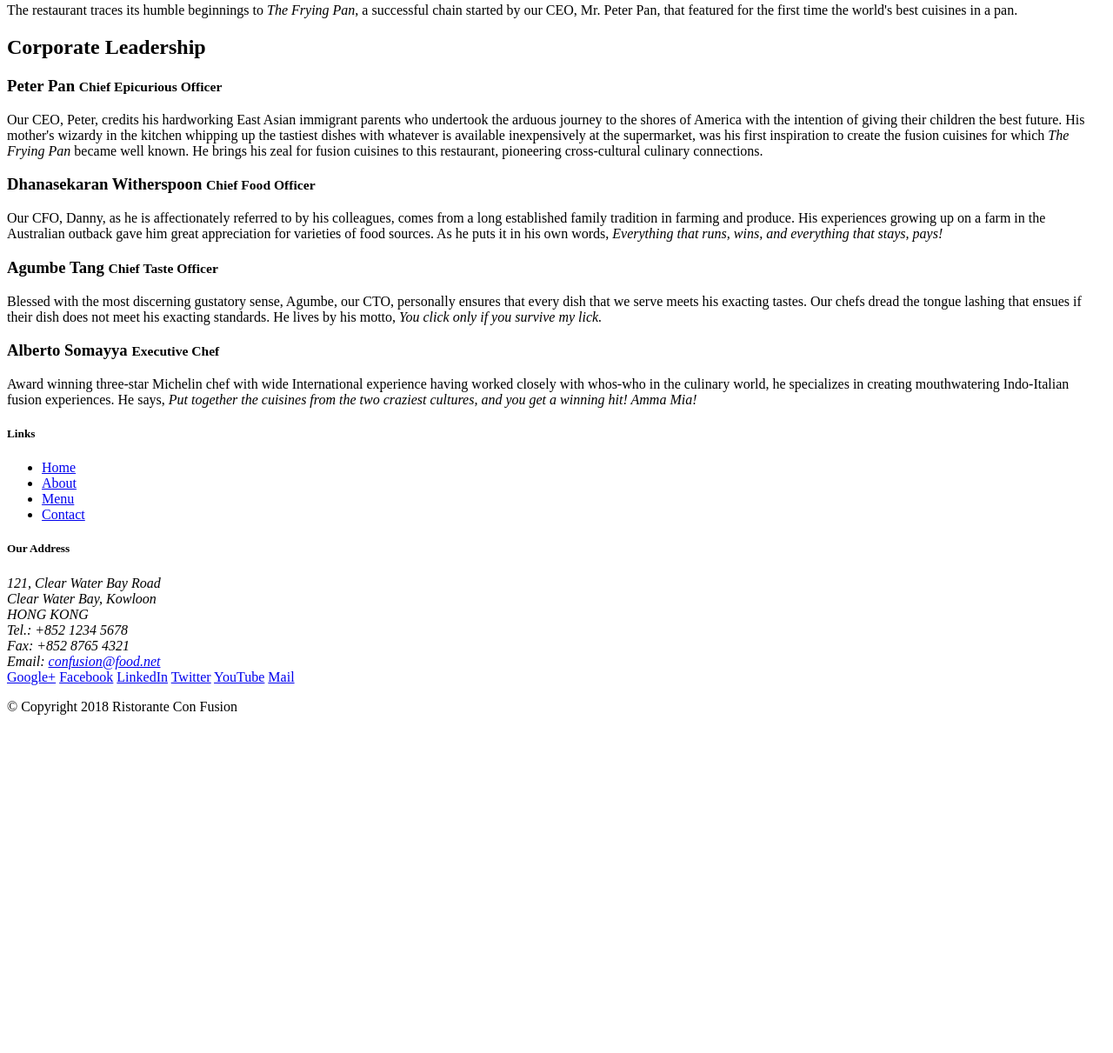
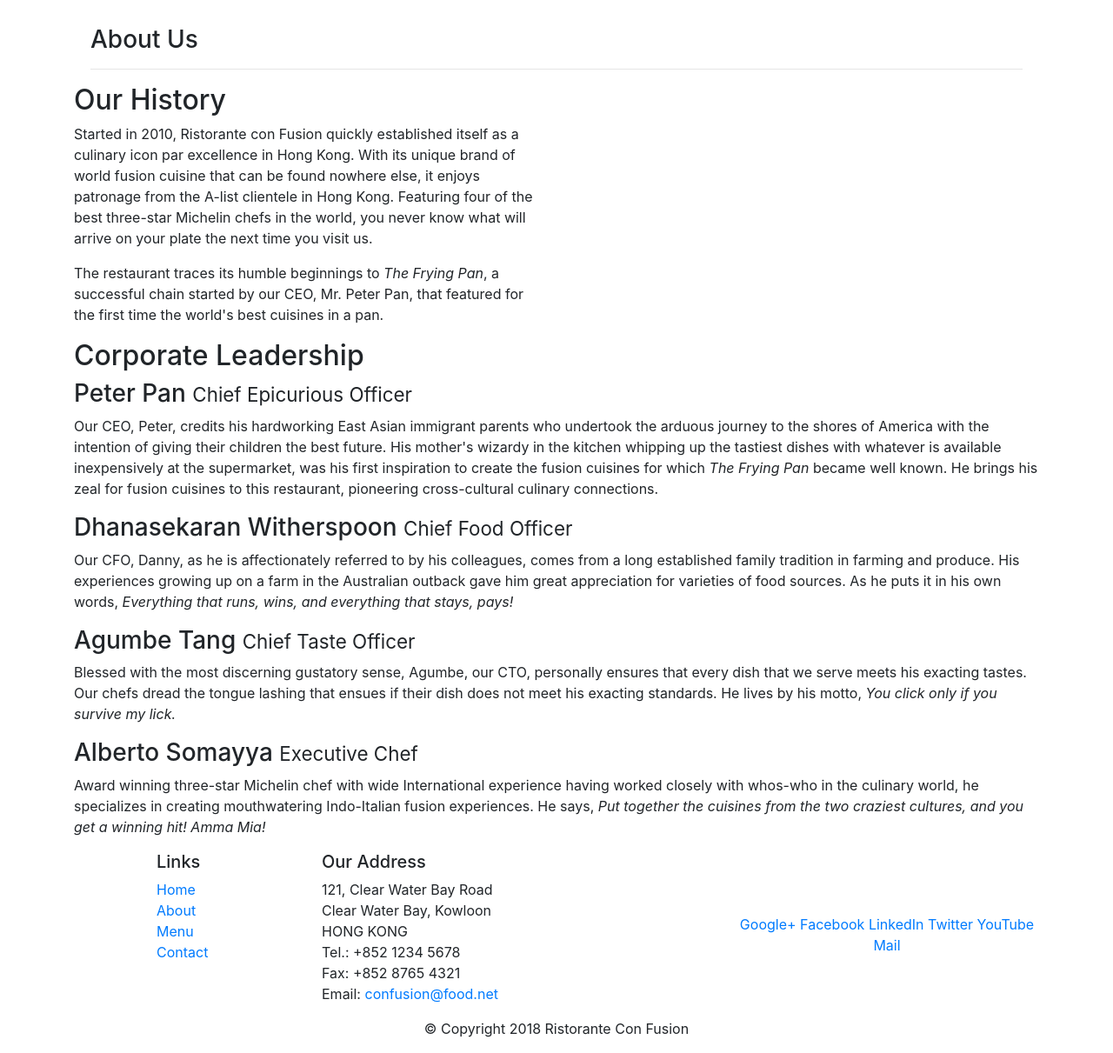
Before and after one commit to khoaakt/fer201m-fptu-exercise, a website: page conFusion/aboutus.html in a window 1280 px wide. Shown: the part 275-1486 px from the top of the page at 87% size. Before the commit the page ends 1113 px from the top, so only its background shows below. Drawn offline with nearby package versions, Linux system fonts and the light colour scheme.

Commit message:
Assignment 1

```diff
--- a/conFusion/aboutus.html
+++ b/conFusion/aboutus.html
@@ -1,60 +1,116 @@
 <!DOCTYPE html>
 <html lang="en">
+  <head>
+    <!-- Required meta tags always come first -->
+    <meta charset="utf-8" />
+    <meta
+      name="viewport"
+      content="width=device-width, initial-scale=1, shrink-to-fit=no"
+    />
+    <meta http-equiv="x-ua-compatible" content="ie=edge" />
 
-<head>
-
+    <!-- Bootstrap CSS -->
+    <link
+      rel="stylesheet"
+      href="node_modules/bootstrap/dist/css/bootstrap.min.css"
+    />
+    <link rel="stylesheet" href="css/styles.css" />
     <title>Ristorante Con Fusion: About Us</title>
-
   </head>
 
   <body>
-
     <header class="jumbotron">
       <div class="container">
         <div class="row row-header">
           <div class="col-12 col-sm-6">
             <h1>Ristorante con Fusion</h1>
-                    <p>We take inspiration from the World's best cuisines, and create a unique fusion experience. Our lipsmacking creations will tickle your culinary senses!</p>
+            <p>
+              We take inspiration from the World's best cuisines, and create a
+              unique fusion experience. Our lipsmacking creations will tickle
+              your culinary senses!
+            </p>
           </div>
-                <div class="col-12 col-sm">
-                </div>
+          <div class="col-12 col-sm"></div>
         </div>
       </div>
     </header>
 
-    <div>
-        <div>
-            <div>
+    <div class="container mt-3">
+        <div class="row align-items-center ml-1 mr-1">
+            <div class="col">
                <h3>About Us</h3>
                <hr>
             </div>
         </div>
 
-        <div>
-            <div>
+      <div class="row row-content align-items-center">
+        <div class="col-12 col-sm-6">
           <h2>Our History</h2>
-                <p>Started in 2010, Ristorante con Fusion quickly established itself as a culinary icon par excellence in Hong Kong. With its unique brand of world fusion cuisine that can be found nowhere else, it enjoys patronage from the A-list clientele in Hong Kong.  Featuring four of the best three-star Michelin chefs in the world, you never know what will arrive on your plate the next time you visit us.</p>
-                <p>The restaurant traces its humble beginnings to <em>The Frying Pan</em>, a successful chain started by our CEO, Mr. Peter Pan, that featured for the first time the world's best cuisines in a pan.</p>
+          <p>
+            Started in 2010, Ristorante con Fusion quickly established itself as
+            a culinary icon par excellence in Hong Kong. With its unique brand
+            of world fusion cuisine that can be found nowhere else, it enjoys
+            patronage from the A-list clientele in Hong Kong. Featuring four of
+            the best three-star Michelin chefs in the world, you never know what
+            will arrive on your plate the next time you visit us.
+          </p>
+          <p>
+            The restaurant traces its humble beginnings to
+            <em>The Frying Pan</em>, a successful chain started by our CEO, Mr.
+            Peter Pan, that featured for the first time the world's best
+            cuisines in a pan.
+          </p>
         </div>
-            <div>
+        <div></div>
+      </div>
+
+      <div class="row row-content">
+        <div class="col-12">
+          <h2>Corporate Leadership</h2>
+          <h3>Peter Pan <small>Chief Epicurious Officer</small></h3>
+          <p class="d-none d-sm-block">
+            Our CEO, Peter, credits his hardworking East Asian immigrant parents
+            who undertook the arduous journey to the shores of America with the
+            intention of giving their children the best future. His mother's
+            wizardy in the kitchen whipping up the tastiest dishes with whatever
+            is available inexpensively at the supermarket, was his first
+            inspiration to create the fusion cuisines for which
+            <em>The Frying Pan</em> became well known. He brings his zeal for
+            fusion cuisines to this restaurant, pioneering cross-cultural
+            culinary connections.
+          </p>
+          <h3>Dhanasekaran Witherspoon <small>Chief Food Officer</small></h3>
+          <p class="d-none d-sm-block">
+            Our CFO, Danny, as he is affectionately referred to by his
+            colleagues, comes from a long established family tradition in
+            farming and produce. His experiences growing up on a farm in the
+            Australian outback gave him great appreciation for varieties of food
+            sources. As he puts it in his own words,
+            <em
+              >Everything that runs, wins, and everything that stays, pays!</em
+            >
+          </p>
+          <h3>Agumbe Tang <small>Chief Taste Officer</small></h3>
+          <p class="d-none d-sm-block">
+            Blessed with the most discerning gustatory sense, Agumbe, our CTO,
+            personally ensures that every dish that we serve meets his exacting
+            tastes. Our chefs dread the tongue lashing that ensues if their dish
+            does not meet his exacting standards. He lives by his motto,
+            <em>You click only if you survive my lick.</em>
+          </p>
+          <h3>Alberto Somayya <small>Executive Chef</small></h3>
+          <p class="d-none d-sm-block">
+            Award winning three-star Michelin chef with wide International
+            experience having worked closely with whos-who in the culinary
+            world, he specializes in creating mouthwatering Indo-Italian fusion
+            experiences. He says,
+            <em
+              >Put together the cuisines from the two craziest cultures, and you
+              get a winning hit! Amma Mia!</em
+            >
+          </p>
         </div>
       </div>
-
-
-        <div>
-            <div>
-                <h2>Corporate Leadership</h2>
-                <h3>Peter Pan <small>Chief Epicurious Officer</small></h3>
-                <p>Our CEO, Peter, credits his hardworking East Asian immigrant parents who undertook the arduous journey to the shores of America with the intention of giving their children the best future. His mother's wizardy in the kitchen whipping up the tastiest dishes with whatever is available inexpensively at the supermarket, was his first inspiration to create the fusion cuisines for which <em>The Frying Pan</em> became well known. He brings his zeal for fusion cuisines to this restaurant, pioneering cross-cultural culinary connections.</p>
-                <h3>Dhanasekaran Witherspoon <small>Chief Food Officer</small></h3>
-                <p>Our CFO, Danny, as he is affectionately referred to by his colleagues, comes from a long established family tradition in farming and produce. His experiences growing up on a farm in the Australian outback gave him great appreciation for varieties of food sources. As he puts it in his own words, <em>Everything that runs, wins, and everything that stays, pays!</em></p>
-                <h3>Agumbe Tang <small>Chief Taste Officer</small></h3>
-                <p>Blessed with the most discerning gustatory sense, Agumbe, our CTO, personally ensures that every dish that we serve meets his exacting tastes. Our chefs dread the tongue lashing that ensues if their dish does not meet his exacting standards. He lives by his motto, <em>You click only if you survive my lick.</em></p>
-                <h3>Alberto Somayya <small>Executive Chef</small></h3>
-                <p>Award winning three-star Michelin chef with wide International experience having worked closely with whos-who in the culinary world, he specializes in creating mouthwatering Indo-Italian fusion experiences. He says, <em>Put together the cuisines from the two craziest cultures, and you get a winning hit! Amma Mia!</em></p>
-            </div>
-       </div>
-
     </div>
 
     <footer class="footer">
@@ -63,7 +119,7 @@
           <div class="col-4 offset-1 col-sm-2">
             <h5>Links</h5>
             <ul class="list-unstyled">
-                        <li><a href="#">Home</a></li>
+              <li><a href="/">Home</a></li>
               <li><a href="#">About</a></li>
               <li><a href="#">Menu</a></li>
               <li><a href="#">Contact</a></li>
@@ -72,11 +128,11 @@
           <div class="col-7 col-sm-5">
             <h5>Our Address</h5>
             <address>
-		              121, Clear Water Bay Road<br>
-		              Clear Water Bay, Kowloon<br>
-		              HONG KONG<br>
-		              Tel.: +852 1234 5678<br>
-		              Fax: +852 8765 4321<br>
+              121, Clear Water Bay Road<br />
+              Clear Water Bay, Kowloon<br />
+              HONG KONG<br />
+              Tel.: +852 1234 5678<br />
+              Fax: +852 8765 4321<br />
               Email: <a href="mailto:confusion@food.net">confusion@food.net</a>
             </address>
           </div>
@@ -98,7 +154,5 @@
         </div>
       </div>
     </footer>
-
   </body>
-
 </html>
```
Lines whose indentation alone changed are shown as unchanged.
